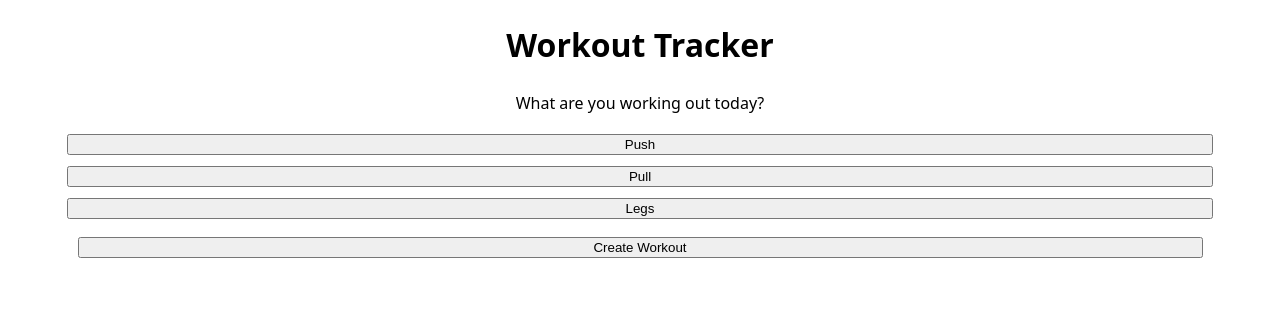
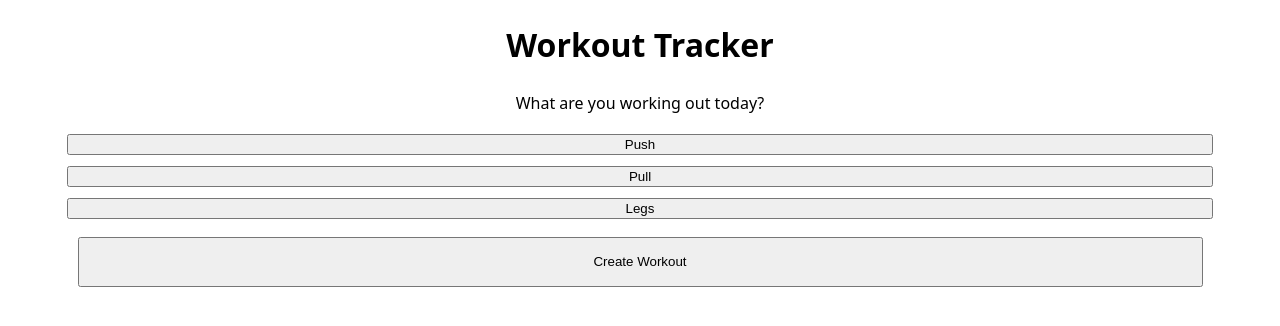
Before and after one commit to D-SNED/workout-tracker-api, a React (Vite) app in the folder workout-tracker-frontend/: page / in a window 1280 px wide. Shown: the top 326 px of the page. Built offline with nearby package versions, Linux system fonts and the light colour scheme; the HTML template or start-up script is replaced by a standard one.

Commit message:
fixed ternary statement

```diff
--- a/workout-tracker-frontend/src/pages/Home.jsx
+++ b/workout-tracker-frontend/src/pages/Home.jsx
@@ -38,13 +38,7 @@ const Home = () => {
           </button>
         </div>
       </div>
-      {workoutType === "" && error === true ? (
-        <div className="submit-button">
-          <button>Create Workout</button>
-          <p>Select workout type to create workout</p>
-        </div>
-      ) : (
-        <div className="button-container submit-button">
+      <div className="submit-button button-container">
         <button
           onClick={() => {
             workoutType === "" ? setError(true) : navigate("/workout");
@@ -52,8 +46,8 @@ const Home = () => {
         >
           Create Workout
         </button>
+        {error === true ? <p>Select a workout type to create</p> : null}
       </div>
-      )}
     </div>
   );
 };
--- a/workout-tracker-frontend/src/style.css
+++ b/workout-tracker-frontend/src/style.css
@@ -40,6 +40,7 @@ p {
 .submit-button {
   text-align: center;
   padding: 15px;
+  height: 50px;
 }
 
 button {
```
Lines whose indentation alone changed are shown as unchanged.
